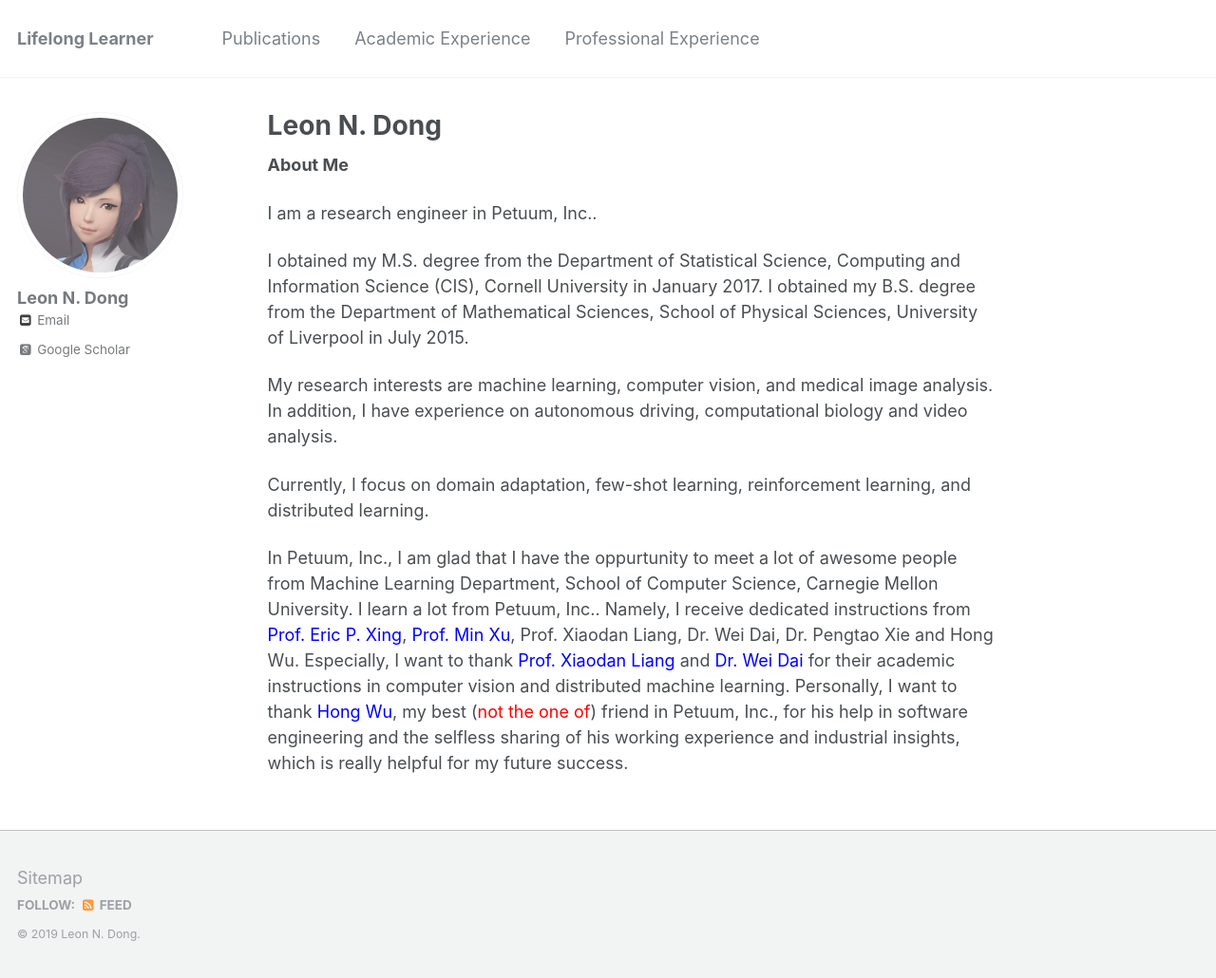
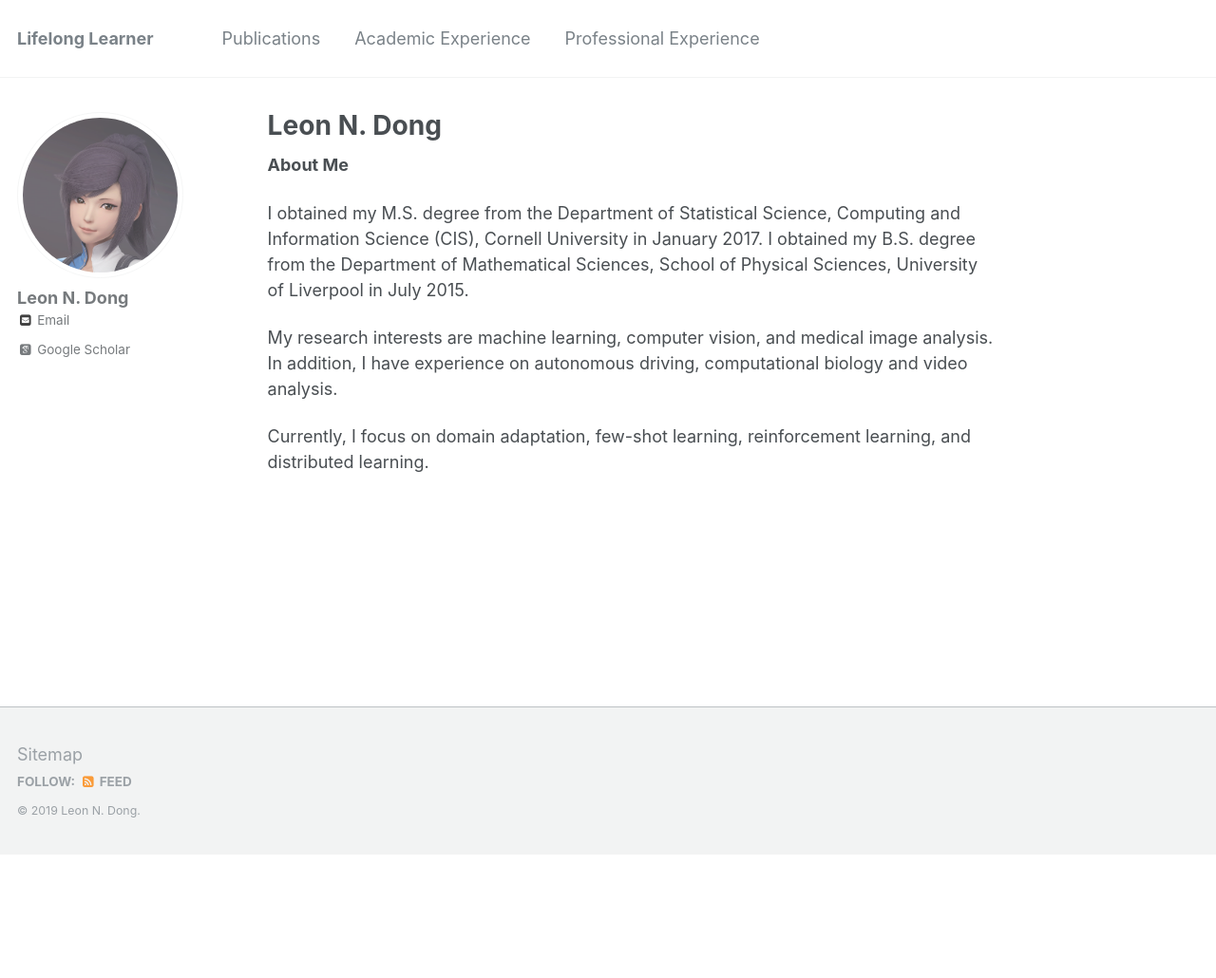
Before and after one commit to eveningdong/eveningdong.github.io, a Jekyll site: the page built from _pages/about.md, in a window 1280 px wide. Shown: the whole page at 95% size. Built offline with Jekyll 4.4.1, drawn with Linux system fonts in a browser that asks for light colours; some web fonts are replaced; after the commit the page ends 900 px from its top, so only the background shows below that.

Commit message:
update company

```diff
--- a/_pages/about.md
+++ b/_pages/about.md
@@ -12,7 +12,7 @@ redirect_from:
 
 **About Me**
 
-I am a research engineer in Petuum, Inc..
+<!-- I am a research engineer in Petuum, Inc.. -->
 
 I obtained my M.S. degree from the Department of Statistical Science, Computing and Information Science (CIS), Cornell University in January 2017. I obtained my B.S. degree from the Department of Mathematical Sciences, School of Physical Sciences, University of Liverpool in July 2015.
 
@@ -20,4 +20,4 @@ My research interests are machine learning, computer vision, and medical image a
 
 Currently, I focus on domain adaptation, few-shot learning, reinforcement learning, and distributed learning.
 
-In Petuum, Inc., I am glad that I have the oppurtunity to meet a lot of awesome people from Machine Learning Department, School of Computer Science, Carnegie Mellon University. I learn a lot from Petuum, Inc.. Namely, I receive dedicated instructions from  [<span style="color:blue">Prof. Eric P. Xing</span>](http://www.cs.cmu.edu/~epxing/), [<span style="color:blue">Prof. Min Xu</span>](https://sites.google.com/view/xulab/home), Prof. Xiaodan Liang, Dr. Wei Dai, Dr. Pengtao Xie and Hong Wu. Especially, I want to thank [<span style="color:blue">Prof. Xiaodan Liang</span>](https://lemondan.github.io/) and [<span style="color:blue">Dr. Wei Dai</span>](http://davidwd.org/) for their academic instructions in computer vision and distributed machine learning. Personally, I want to thank [<span style="color:blue">Hong Wu</span>](http://xunzhangthu.org/about/), my best (<span style="color:red">not the one of</span>) friend in Petuum, Inc., for his help in software engineering and the selfless sharing of his working experience and industrial insights, which is really helpful for my future success.
+<!-- In Petuum, Inc., I am glad that I have the oppurtunity to meet a lot of awesome people from Machine Learning Department, School of Computer Science, Carnegie Mellon University. I learn a lot from Petuum, Inc.. Namely, I receive dedicated instructions from  [<span style="color:blue">Prof. Eric P. Xing</span>](http://www.cs.cmu.edu/~epxing/), [<span style="color:blue">Prof. Min Xu</span>](https://sites.google.com/view/xulab/home), Prof. Xiaodan Liang, Dr. Wei Dai, Dr. Pengtao Xie and Hong Wu. Especially, I want to thank [<span style="color:blue">Prof. Xiaodan Liang</span>](https://lemondan.github.io/) and [<span style="color:blue">Dr. Wei Dai</span>](http://davidwd.org/) for their academic instructions in computer vision and distributed machine learning. Personally, I want to thank [<span style="color:blue">Hong Wu</span>](http://xunzhangthu.org/about/), my best (<span style="color:red">not the one of</span>) friend in Petuum, Inc., for his help in software engineering and the selfless sharing of his working experience and industrial insights, which is really helpful for my future success. -->
```
